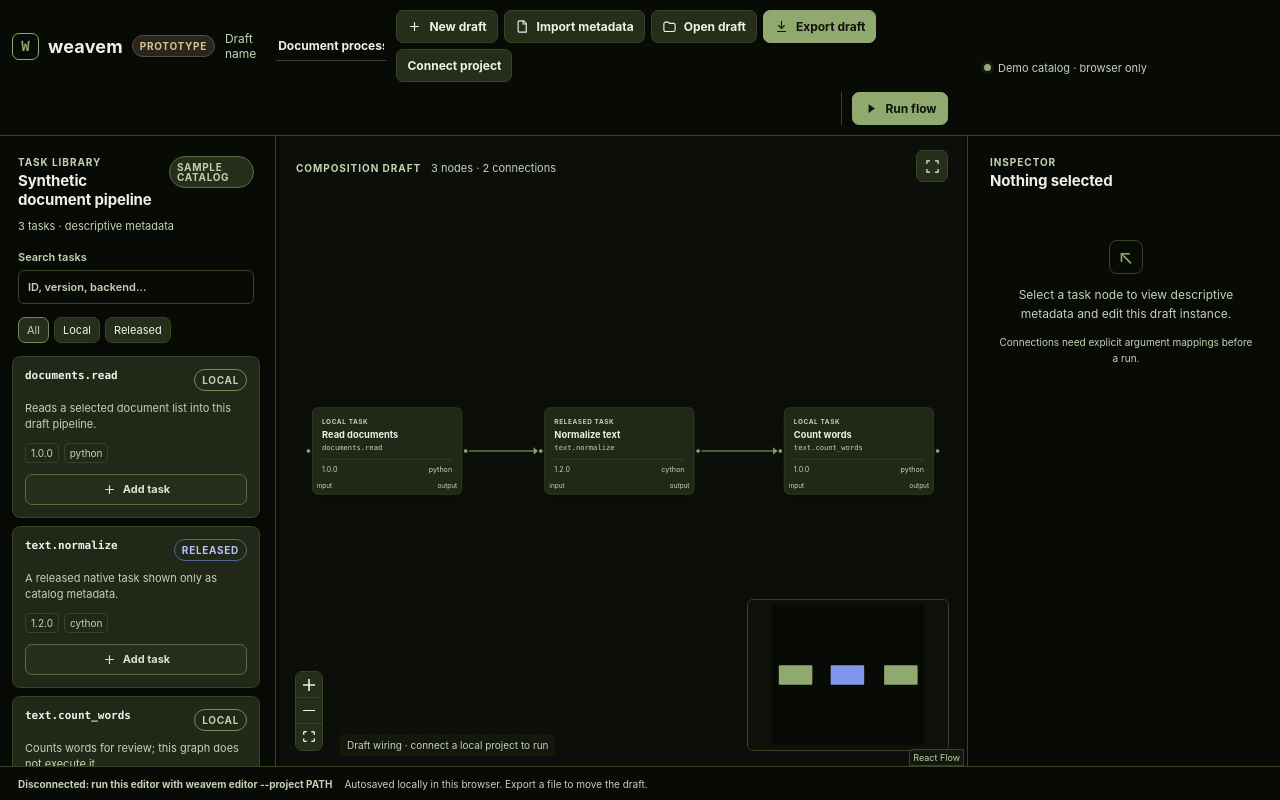
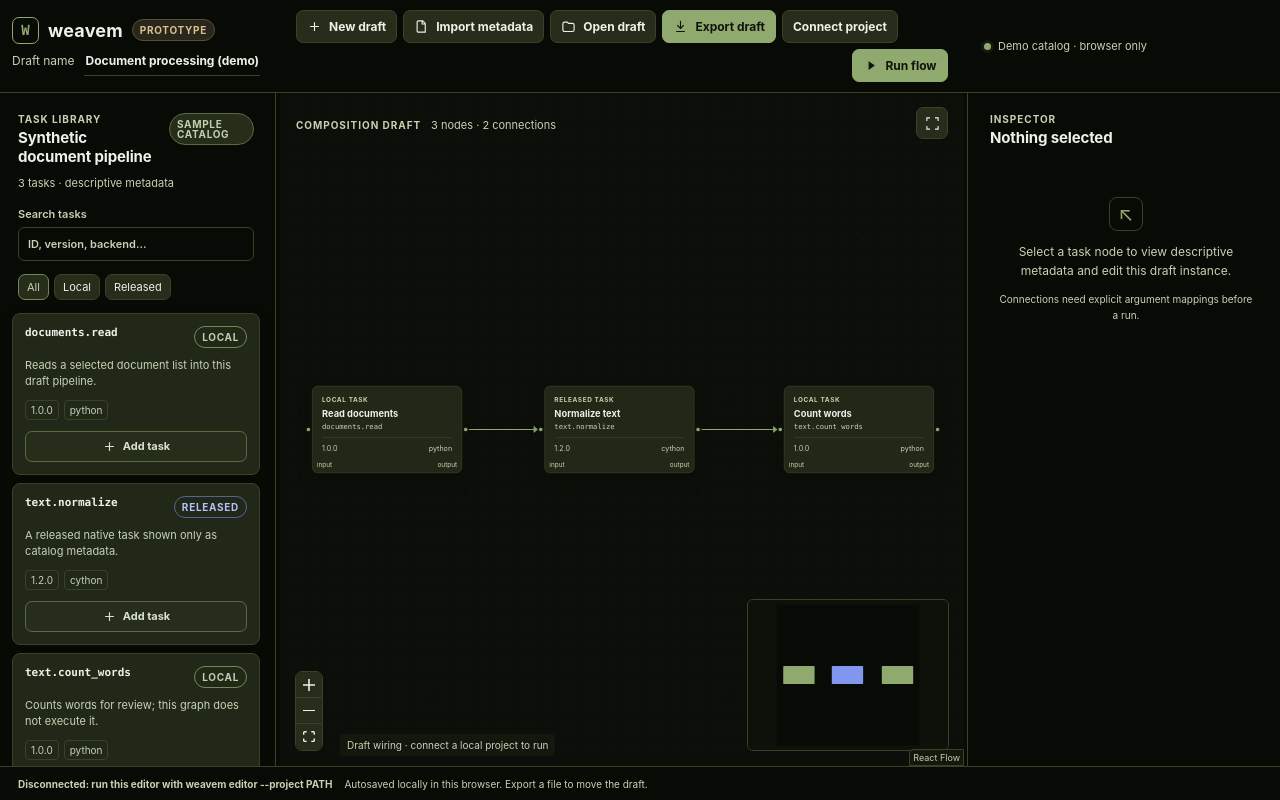
Before and after one commit to thtkha/weavem, a React (Vite) app in the folder ui/: page / in a window 1280 px wide. Built offline with nearby package versions, Linux system fonts and the light colour scheme.

Commit message:
Refine toolbar anchoring and task hover affordance

```diff
--- a/ui/src/App.tsx
+++ b/ui/src/App.tsx
@@ -655,7 +655,8 @@ export default function App() {
               <span>Draft name</span>
               <input aria-label="Draft name" disabled={executionActive} value={draft.name} onChange={(event) => setName(event.target.value)} />
             </label>
-            <div className="toolbar-actions">
+          </div>
+          <div className="toolbar-actions" role="group" aria-label="Draft actions">
             <button className="button" disabled={executionActive} onClick={() => requestAction({ kind: 'new' })}>
               {icon('plus')} New draft
             </button>
@@ -672,7 +673,6 @@ export default function App() {
               {session ? 'Reconnect project' : 'Connect project'}
             </button>
             {run && <button className="button" aria-pressed={logOpen} onClick={() => setLogOpen((open) => !open)}>{logOpen ? 'Hide run log' : 'Show run log'}</button>}
-            </div>
             <div className="run-actions">{runControl()}</div>
           </div>
           <div className="save-state" role="status">
--- a/ui/src/styles.css
+++ b/ui/src/styles.css
@@ -27,30 +27,32 @@ button:focus-visible, input:focus-visible, textarea:focus-visible, select:focus-
   min-height: 100vh;
 }
 .workbench {
+  --default-library-width: 272px;
+  --default-inspector-width: 308px;
   min-width: 1100px;
   height: 100vh;
   min-height: 100vh;
   display: grid;
-  grid-template-columns: var(--library-width, 272px) 8px minmax(430px, 1fr) 8px var(--inspector-width, 308px);
+  grid-template-columns: var(--library-width, var(--default-library-width)) 8px minmax(430px, 1fr) 8px var(--inspector-width, var(--default-inspector-width));
   grid-template-rows: minmax(68px, auto) minmax(0, 1fr) 34px;
   background: #0c0f09;
 }
 .topbar {
   grid-column: 1 / -1;
   display: grid;
-  grid-template-columns: subgrid;
+  /* Anchor actions to the default canvas, not the user's resized panel tracks. */
+  grid-template-columns: var(--default-library-width) 8px minmax(430px, 1fr) 8px var(--default-inspector-width);
   align-items: center;
   background: #080a06;
   border-bottom: 1px solid #374227;
 }
 .topbar-main {
-  grid-column: 1 / 4;
+  grid-column: 1;
   display: flex;
-  flex-wrap: wrap;
-  align-items: center;
-  gap: 10px;
-  /* Match the canvas header's right inset, independently of panel widths. */
-  padding: 10px 16px 10px 12px;
+  flex-direction: column;
+  align-items: stretch;
+  gap: 2px;
+  padding: 10px 12px;
 }
 .brand {
   display: flex;
@@ -94,8 +96,7 @@ button:focus-visible, input:focus-visible, textarea:focus-visible, select:focus-
   color: #c6d2b4;
   font-size: 12px;
   min-width: 150px;
-  max-width: 200px;
-  flex: 1 1 150px;
+  max-width: 100%;
 }
 .draft-name input {
   min-width: 0;
@@ -107,19 +108,22 @@ button:focus-visible, input:focus-visible, textarea:focus-visible, select:focus-
   padding: 7px 2px;
   font-weight: 650;
 }
+.draft-name > span {
+  white-space: nowrap;
+}
 .toolbar-actions {
+  grid-column: 3;
   display: flex;
-  flex: 1 1 540px;
   flex-wrap: wrap;
+  align-items: center;
   gap: 6px;
   min-width: 0;
+  padding: 10px 16px;
 }
 .run-actions {
   margin-left: auto;
   display: flex;
   align-items: center;
-  padding-left: 10px;
-  border-left: 1px solid #374227;
   flex: 0 0 auto;
 }
 .run-actions .button, .canvas-run-action .button {
@@ -304,6 +308,7 @@ button:focus-visible, input:focus-visible, textarea:focus-visible, select:focus-
   gap: 8px;
 }
 .library-task {
+  cursor: pointer;
   border: 1px solid #374227;
   padding: 12px;
   border-radius: 8px;
@@ -753,7 +758,7 @@ button:focus-visible, input:focus-visible, textarea:focus-visible, select:focus-
 }
 @media (max-width: 1270px) {
   .save-state { display: none; }
-  .topbar-main { gap: 7px; padding-left: 10px; }
+  .topbar-main { padding-left: 10px; }
   .toolbar-actions { gap: 4px; }
   .button { padding: 7px 8px; }
   .draft-name { min-width: 124px; }
```
Also changed, not shown: 2 other files (tests, documents, lock files or other folders). Lines whose indentation alone changed are shown as unchanged.
